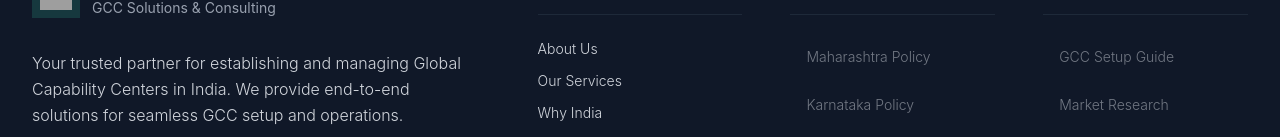
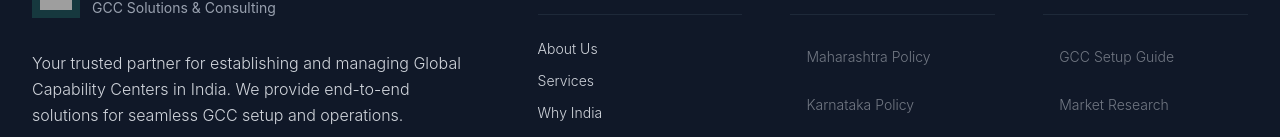
Before and after one commit to vishnukgcherupuzha/saySpace_admin, a React (Vite) app: page / in a window 1280 px wide. Shown: the part 8420-8557 px from the top of the page. Built offline with nearby package versions, Linux system fonts and the light colour scheme; grey boxes are pictures that could not be loaded.

Commit message:
follter fix

```diff
--- a/src/components/Footer.tsx
+++ b/src/components/Footer.tsx
@@ -18,7 +18,7 @@ import { Button } from './ui/button';
 const Footer = () => {
   const quickLinks = [
     { name: 'About Us', path: '/about' },
-    { name: 'Our Services', path: '/services' },
+    { name: 'Services', path: '/services' },
     { name: 'Why India', path: '/why-india' },
     { name: 'Careers', path: '/careers' }
   ];
```
